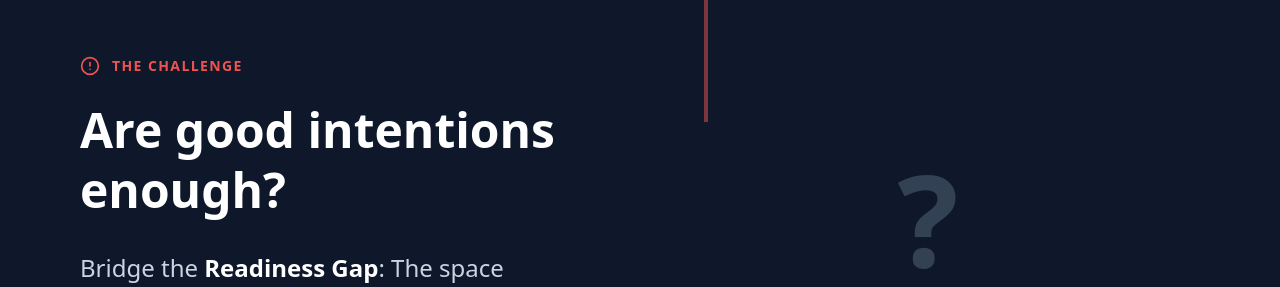
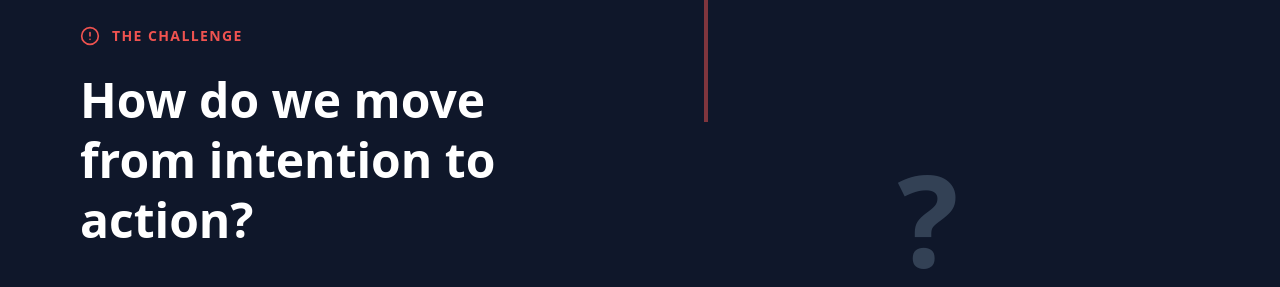
Before and after one commit to jerryzuniga/readiness-app, a React (Vite) app: page / in a window 1280 px wide. Shown: the part 652-939 px from the top of the page. Built offline with nearby package versions, Linux system fonts and the light colour scheme.

Commit message:
Update ReadinessApp.tsx

```diff
--- a/src/ReadinessApp.tsx
+++ b/src/ReadinessApp.tsx
@@ -707,7 +707,7 @@ export default function HomeRepairAssessment() {
            <div className="flex items-center gap-6 text-sm font-medium text-slate-600">
               <span className="text-slate-400 font-bold uppercase text-xs tracking-wider hidden sm:block">Quick Links:</span>
               <button onClick={scrollToResources} className="hover:text-[#0099CC] flex items-center gap-1 transition-colors">
-                 <Download size={16}/> Resources
+                 <Download size={16}/> Readiness Resources
               </button>
            </div>
 
@@ -716,7 +716,7 @@ export default function HomeRepairAssessment() {
               onClick={Object.keys(answers).length > 0 ? handleContinue : handleStart}
               className="bg-[#0099CC] hover:bg-[#007399] text-white px-5 py-2 rounded-full text-sm font-bold transition-all shadow-md flex items-center gap-2"
             >
-              {Object.keys(answers).length > 0 ? "Continue Evaluation" : "Start Evaluation"}
+              {Object.keys(answers).length > 0 ? "Continue Assessment" : "Start Assessment"}
               <ArrowRight size={16} />
             </button>
         </div>
@@ -764,10 +764,10 @@ export default function HomeRepairAssessment() {
                   <AlertCircle size={20} /> The Challenge
                 </div>
                 <h2 className="text-5xl font-bold mb-8 leading-tight text-white">
-                  Are good intentions enough?
+                  How do we move from intention to action?
                 </h2>
                 <p className="text-xl md:text-2xl text-slate-300 leading-relaxed">
-                  Bridge the <span className="text-white font-bold">Readiness Gap</span>: The space where efforts stall because the foundation—systems, capacity, and strategy—hasn't been built yet.
+                  By bridging the <span className="text-white font-bold">Readiness Gap</span>: The space where efforts stall because the foundation—systems, capacity, and strategy—hasn't been built yet.
                 </p>
               </div>
               <div className="flex-1 h-full p-12 flex items-center justify-center relative overflow-hidden">
```
